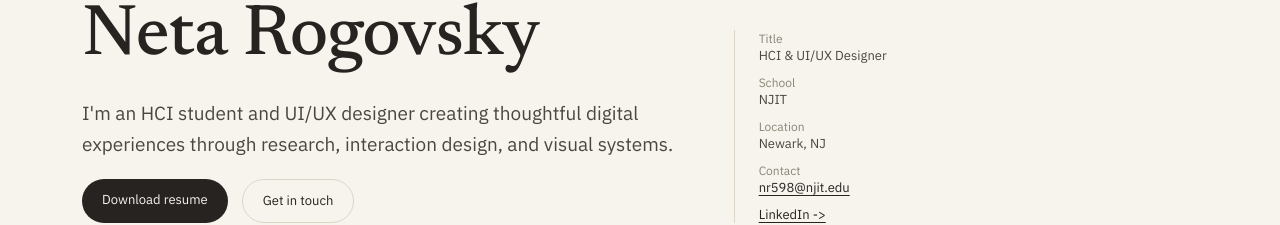
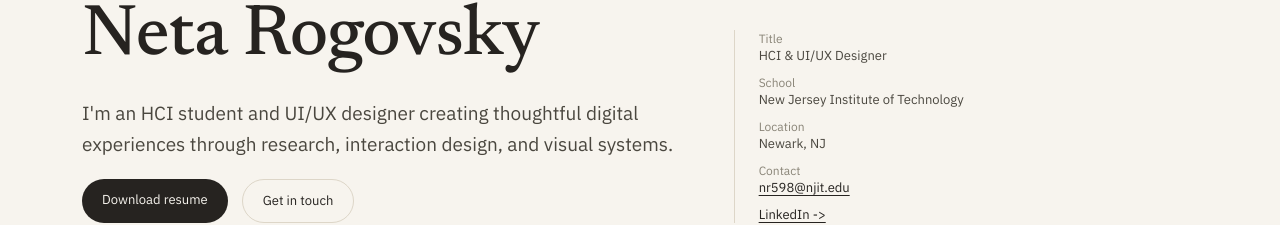
Before and after one commit to antonylangley/neta-portfolio, a Next.js app: page / in a window 1280 px wide. Shown: the part 119-344 px from the top of the page. Built offline with nearby package versions, Linux system fonts and the light colour scheme.

Commit message:
Spell out school name on homepage

```diff
--- a/src/app/page.tsx
+++ b/src/app/page.tsx
@@ -81,7 +81,7 @@ export default function Home() {
               <div>
                 <span>School</span>
                 <br />
-                NJIT
+                New Jersey Institute of Technology
               </div>
               <div>
                 <span>Location</span>
```
